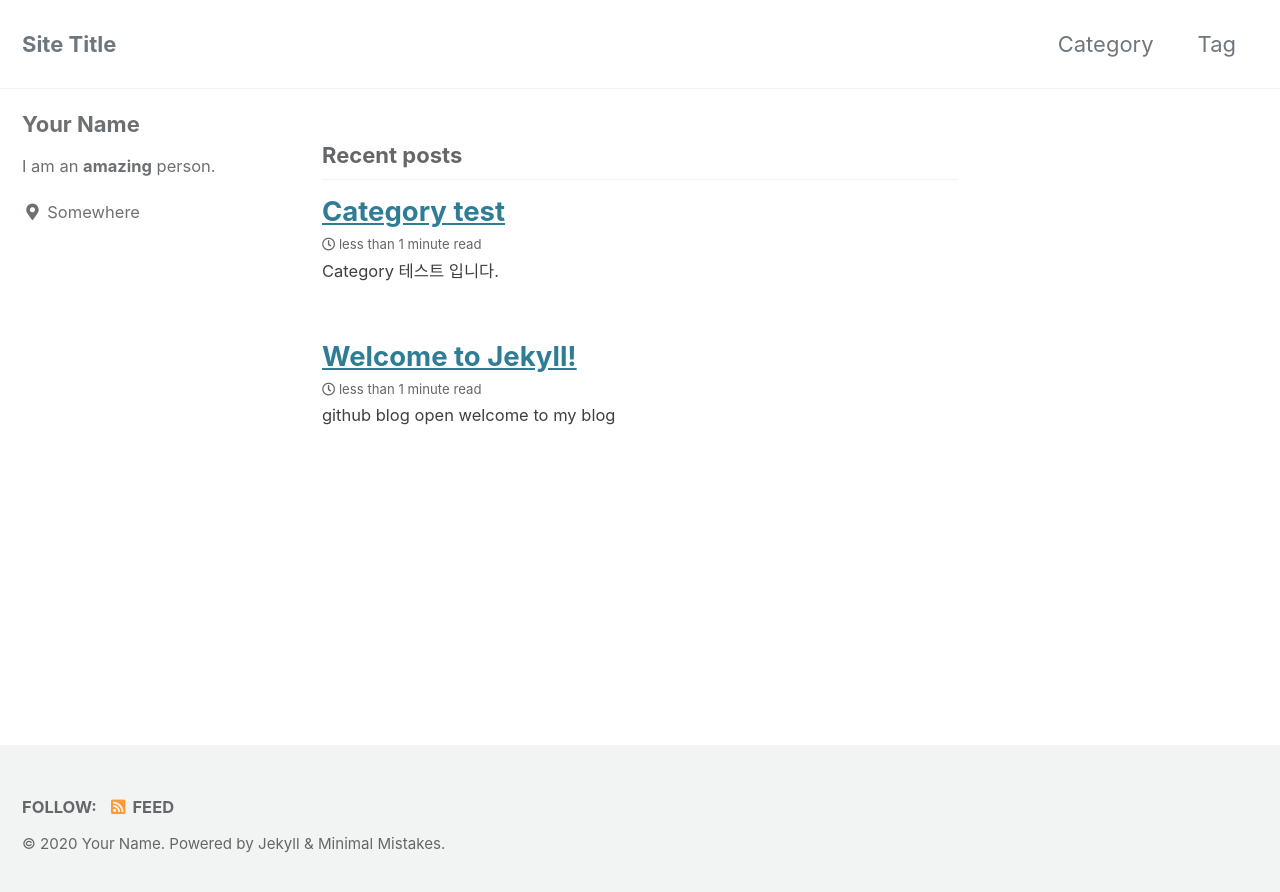
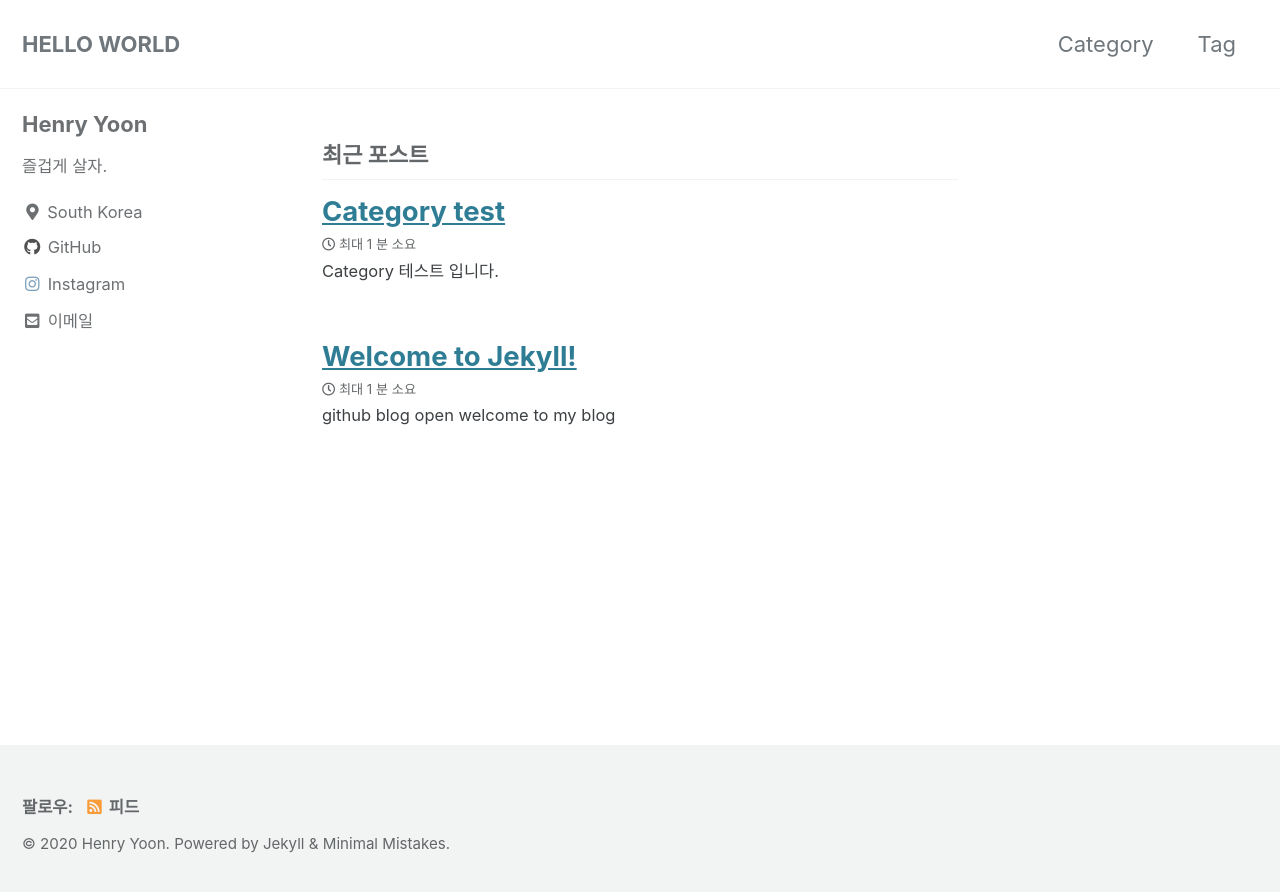
Before and after one commit to wooody92/wooody92.github.io, a Jekyll site: the page built from index.html, in a window 1280 px wide. Shown: the top 892 px of the page. Built offline with Jekyll 4.4.1, drawn with Linux system fonts in a browser that asks for light colours; cached includes are drawn as plain includes; the list of posts is cut into pages by our own code.

Commit message:
Update _config.yml

```diff
--- a/_config.yml
+++ b/_config.yml
@@ -16,12 +16,12 @@ remote_theme             : mmistakes/minimal-mistakes
 minimal_mistakes_skin    : "default" # "air", "aqua", "contrast", "dark", "dirt", "neon", "mint", "plum", "sunrise"
 
 # Site Settings
-locale                   : "en-US"
-title                    : "Site Title"
+locale                   : "ko"
+title                    : "HELLO WORLD"
 title_separator          : "-"
 subtitle                 : # site tagline that appears below site title in masthead
-name                     : "Your Name"
-description              : "An amazing website."
+name                     : "Henry Yoon"
+description              : "즐겁게 살자"
 url                      : "https://wooody92.github.io"
 baseurl                  : ""
 repository               : # GitHub username/repo-name e.g. "mmistakes/minimal-mistakes"
@@ -94,11 +94,11 @@ analytics:
 
 # Site Author
 author:
-  name             : "Your Name"
+  name             : "Henry Yoon"
   avatar           : # path of avatar image, e.g. "/assets/images/bio-photo.jpg"
-  bio              : "I am an **amazing** person."
-  location         : "Somewhere"
-  email            :
+  bio              : "즐겁게 살자."
+  location         : "South Korea"
+  email            : "pkower4@gmail.com"
   links:
     - label: "Email"
       icon: "fas fa-fw fa-envelope-square"
@@ -114,10 +114,10 @@ author:
       # url: "https://facebook.com/"
     - label: "GitHub"
       icon: "fab fa-fw fa-github"
-      # url: "https://github.com/"
+      url: "https://github.com/wooody92"
     - label: "Instagram"
       icon: "fab fa-fw fa-instagram"
-      # url: "https://instagram.com/"
+      url: "https://www.instagram.com/wooody92_/"
 
 # Site Footer
 footer:
```
